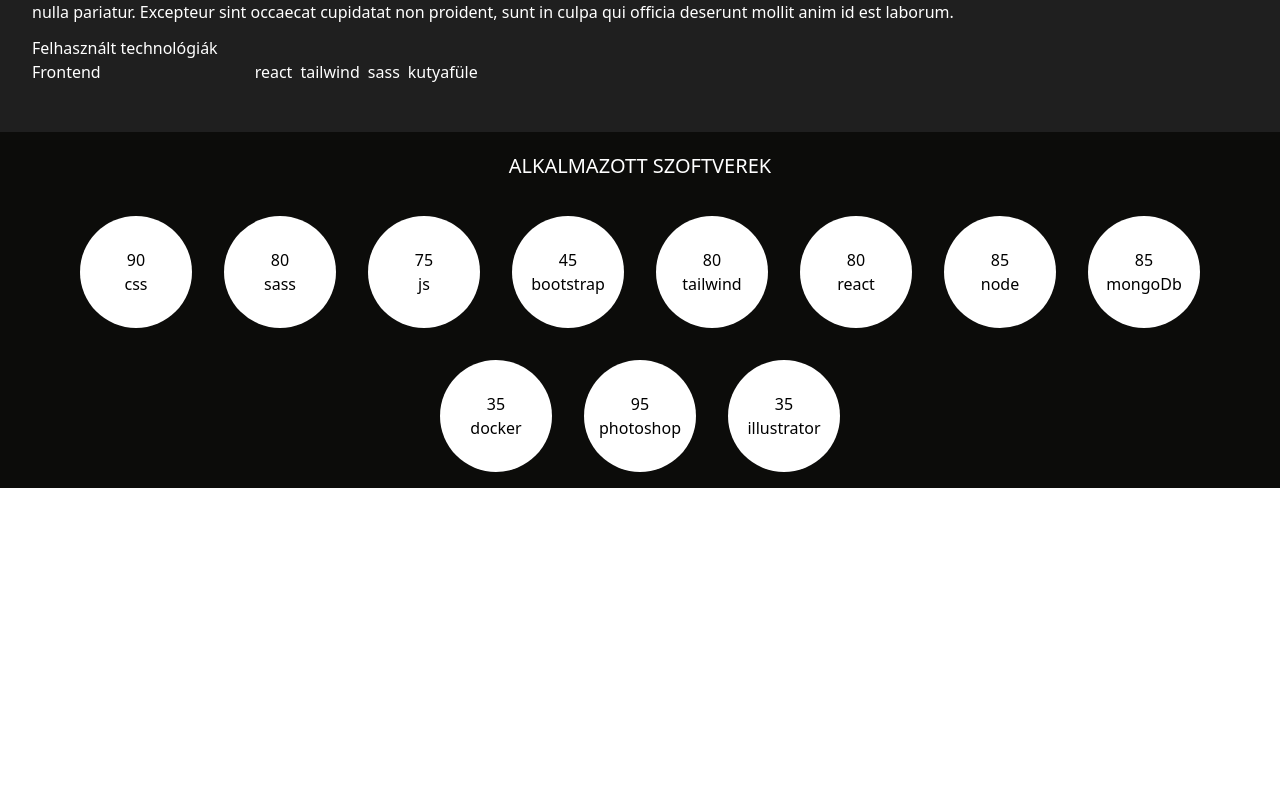
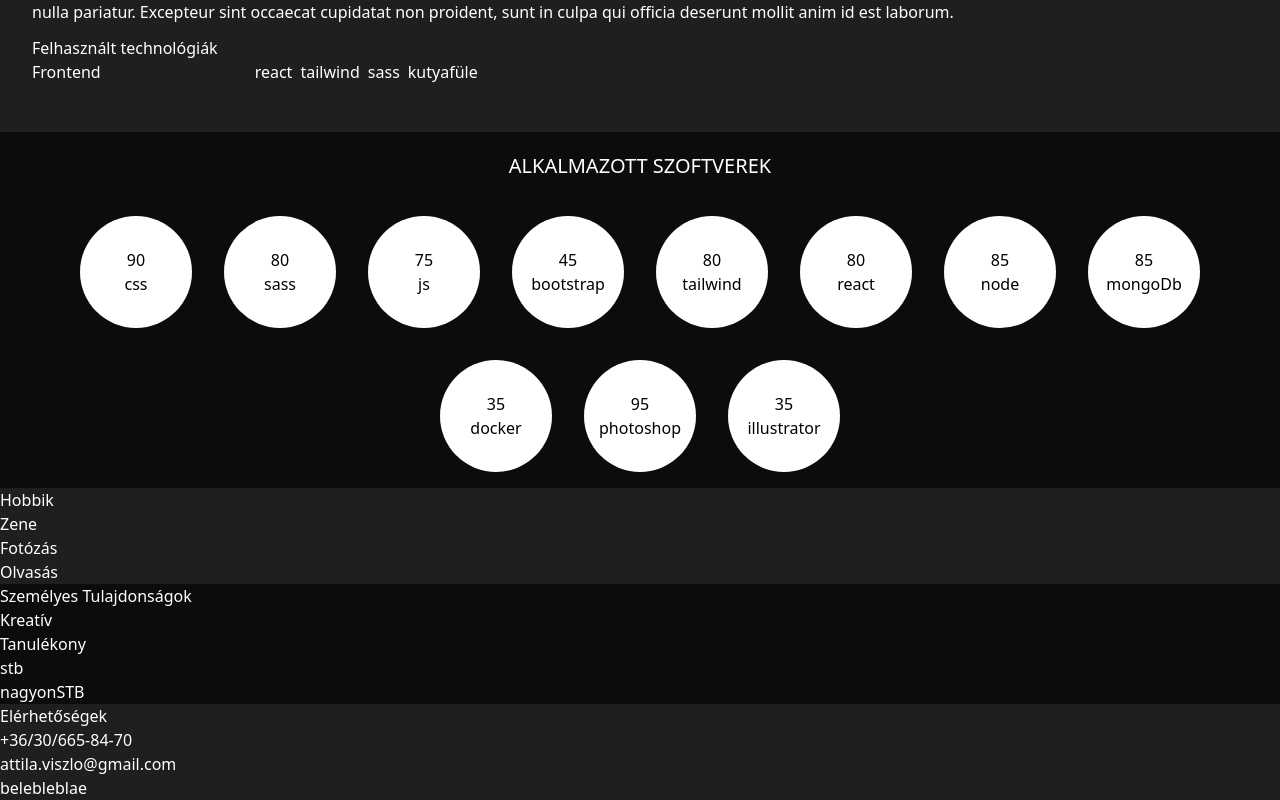
Before and after one commit to OwerHub/responsive-CV-oweriwild, a React (Create React App) app: page / in a window 1280 px wide. Shown: the part 1564-2364 px from the top of the page. Before the commit the page ends 2052 px from the top, so only its background shows below. Built offline with nearby package versions, Linux system fonts and the light colour scheme.

Commit message:
Wire is OK

```diff
--- a/src/App.js
+++ b/src/App.js
@@ -3,16 +3,18 @@
 import "./App.css";
 import HeadDiv from "./components/head";
 import Body from "./components/body";
+import Footer from "./components/footer";
 import { TextProvider } from "./context/TextContext";
 
 function App() {
-  const [isLang, setLang] = useState("hu");
+  //const [isLang, setLang] = useState("hu");
 
   return (
     <TextProvider>
       <div className="App">
-        <HeadDiv lang={isLang}></HeadDiv>
-        <Body lang={isLang}></Body>
+        <HeadDiv></HeadDiv>
+        <Body></Body>
+        <Footer> </Footer>
       </div>
     </TextProvider>
   );
--- /dev/null
+++ b/src/components/contacts.jsx
@@ -0,0 +1,14 @@
+const PersonalSkills = (props) => {
+  return (
+    <div className="bg-darkGray">
+      <header>{props.data.title}</header>
+      <section>
+        <div>{props.data.phone}</div>
+        <div>{props.data.mail}</div>
+        <div>{props.data.github}</div>
+      </section>
+    </div>
+  );
+};
+
+export default PersonalSkills;
--- /dev/null
+++ b/src/components/footer.jsx
@@ -0,0 +1,24 @@
+import { useContext, useState, useEffect } from "react";
+import { TextContext } from "../context/TextContext";
+
+import Hobbies from "./hobbies";
+import PersonalSkills from "./personalSkills";
+import Contacts from "./contacts";
+
+const Footer = () => {
+  const [text, setText] = useContext(TextContext);
+
+  if (text.footer) {
+    console.log(text.footer.hobbies);
+  }
+
+  return (
+    <div className="bg-darkBlack text-white">
+      {text.footer && <Hobbies data={text.footer.hobbies}></Hobbies>}
+      {text.footer && <PersonalSkills data={text.footer.skills}></PersonalSkills>}
+      {text.footer && <Contacts data={text.footer.contacts}></Contacts>}
+    </div>
+  );
+};
+
+export default Footer;
--- /dev/null
+++ b/src/components/hobbies.jsx
@@ -0,0 +1,17 @@
+const Hobbies = (props) => {
+  if (props.data) {
+    console.log(props.data);
+  }
+  return (
+    <div className="bg-darkGray">
+      <header>{props.data.title}</header>
+      <section>
+        {props.data.datas.map((data, iterator) => (
+          <div key={`hb${iterator}`}>{data}</div>
+        ))}
+      </section>
+    </div>
+  );
+};
+
+export default Hobbies;
--- a/src/components/languageSelect.jsx
+++ b/src/components/languageSelect.jsx
@@ -9,6 +9,8 @@
 import referenceEng from "../languages/referenceEng.json";
 import softwareSkillsHu from "../languages/softwareSkillsHu.json";
 import softwareSkillsEng from "../languages/softwareSkillsEng.json";
+import footerEng from "../languages/footerEng.json";
+import footerHu from "../languages/footerHu.json";
 
 const LanguageSelect = () => {
   const [isEng, setEng] = useState(false);
@@ -21,6 +23,7 @@
         education: educationEng,
         references: referenceEng,
         softwareSkills: softwareSkillsEng,
+        footer: footerEng,
       });
     } else {
       setText({
@@ -28,6 +31,7 @@
         education: educationHu,
         references: referenceHu,
         softwareSkills: softwareSkillsHu,
+        footer: footerHu,
       });
     }
   }, [isEng]);
--- /dev/null
+++ b/src/components/personalSkills.jsx
@@ -0,0 +1,14 @@
+const PersonalSkills = (props) => {
+  return (
+    <div className="bg-darkBlack">
+      <header>{props.data.title}</header>
+      <section>
+        {props.data.datas.map((data, iterator) => (
+          <div key={`psb${iterator}`}>{data}</div>
+        ))}
+      </section>
+    </div>
+  );
+};
+
+export default PersonalSkills;
--- /dev/null
+++ b/src/languages/footerEng.json
@@ -0,0 +1,18 @@
+{
+	"hobbies": {
+		"title": "Hobbies",
+		"datas": ["Music", "Photos", "Reading"]
+	},
+	"skills": {
+		"title": "Personal Skill",
+		"datas": ["Kreatív", "Tanulékony", "stb", "nagyonSTB"]
+	},
+	"contacts": {
+		"title": "Contacts",
+
+		"phone": "+36/30/665-84-70",
+		"mail": "attila.viszlo@gmail.com",
+		"github": "belebleblae"
+
+	}
+}
--- /dev/null
+++ b/src/languages/footerHu.json
@@ -0,0 +1,18 @@
+{
+	"hobbies": {
+		"title": "Hobbik",
+		"datas": ["Zene", "Fotózás", "Olvasás"]
+	},
+	"skills": {
+		"title": "Személyes Tulajdonságok",
+		"datas": ["Kreatív", "Tanulékony", "stb", "nagyonSTB"]
+	},
+	"contacts": {
+		"title": "Elérhetőségek",
+
+		"phone": "+36/30/665-84-70",
+		"mail": "attila.viszlo@gmail.com",
+		"github": "belebleblae"
+
+	}
+}
--- a/src/languages/referenceHu.json
+++ b/src/languages/referenceHu.json
@@ -1,5 +1,5 @@
 {
-	"title": "References",
+	"title": "Referenciák",
 	"referenceList": [
 
 		{
```
